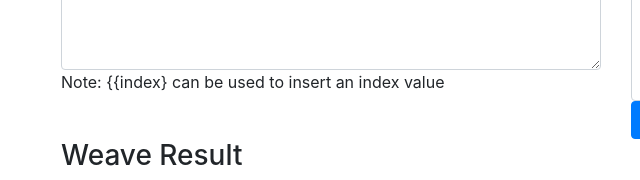
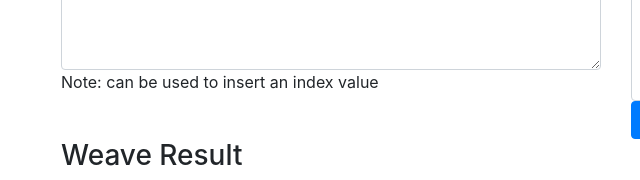
Before and after one commit to marcsstevenson/CodeWeave, a website: page index.html in a window 1280 px wide. Shown: the part 330-510 px from the top of the page, 24-664 px from the left. Drawn offline with nearby package versions, Linux system fonts and the light colour scheme; some packages are replaced by stand-ins of ours; a script that the page names is missing.

Commit message:
Corrected bug with index substitution

```diff
--- a/index.html
+++ b/index.html
@@ -22,7 +22,7 @@
           <textarea class="form-control" rows="12" ng-model="Take"
           placeholder="The seed code"
           ng-model-options="{ debounce: 700 }"></textarea>
-          <div>Note: {{index} can be used to insert an index value</div>
+          <div>Note: {{index}} can be used to insert an index value</div>
         </div>
         <div class="col-md-6">
             <h3>Substitution Value</h3>
```
